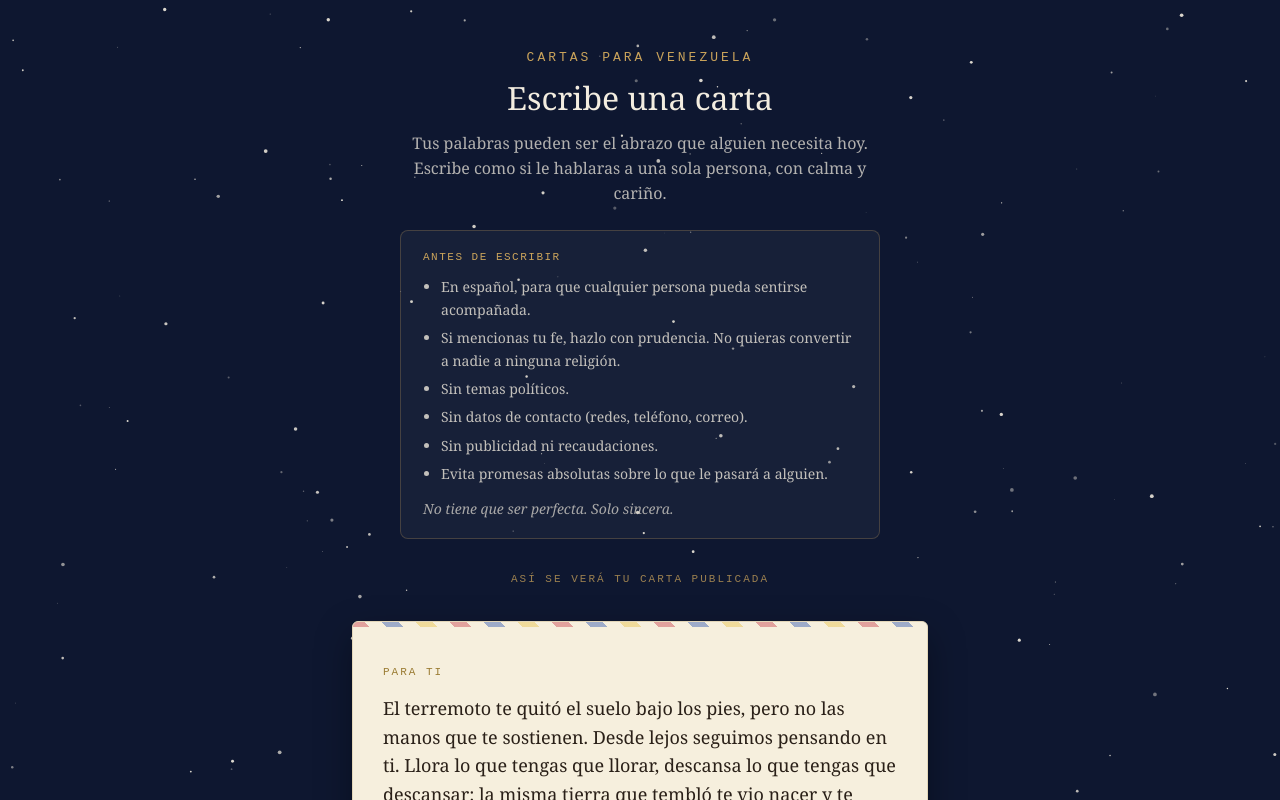
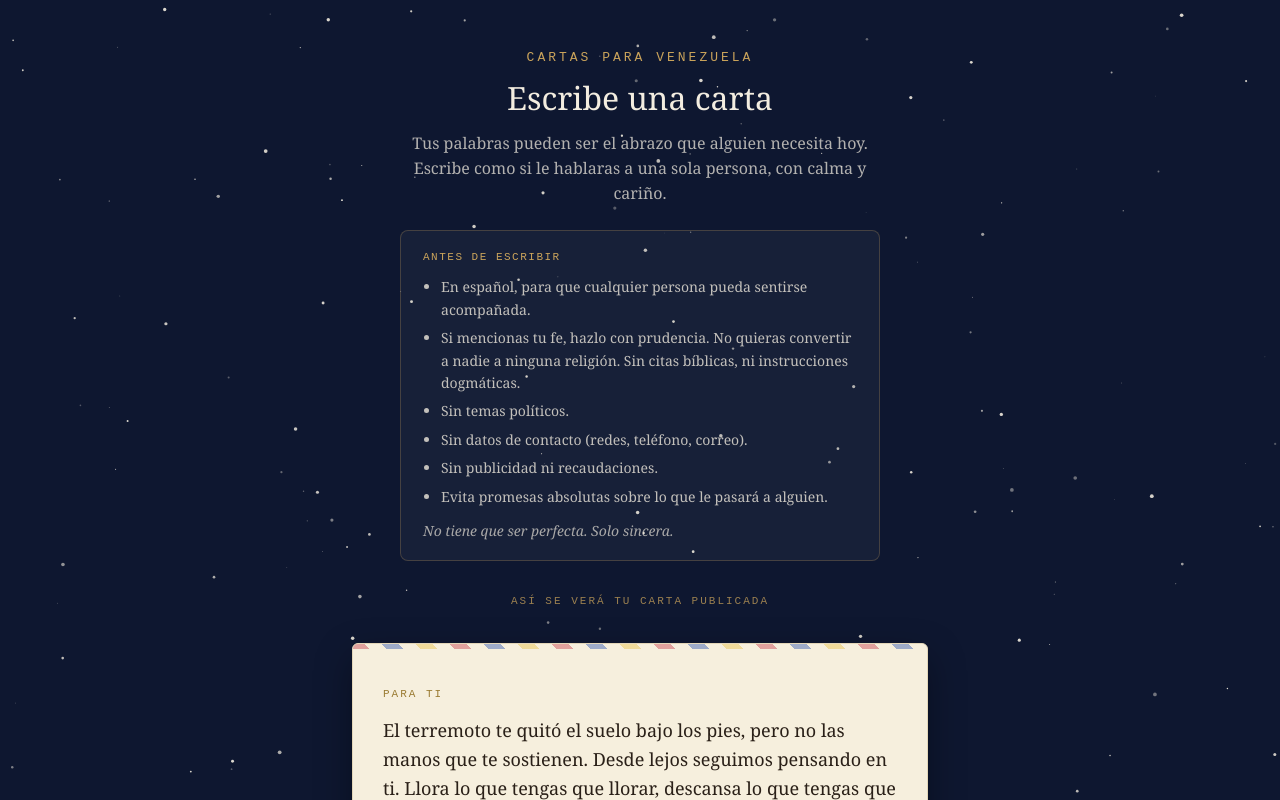
Before and after one commit to sandraalfarovargas/cartas-venezuela, a Next.js app: page /escribir in a window 1280 px wide. Shown: the top 800 px of the page. Built offline with nearby package versions, Linux system fonts and the light colour scheme.

Commit message:
Agregar criterio sobre citas biblicas e instrucciones dogmaticas

```diff
--- a/app/escribir/page.js
+++ b/app/escribir/page.js
@@ -71,7 +71,8 @@ export default function Escribir() {
           <li>En español, para que cualquier persona pueda sentirse acompañada.</li>
           <li>
             Si mencionas tu fe, hazlo con prudencia. No quieras convertir a
-            nadie a ninguna religión.
+            nadie a ninguna religión. Sin citas bíblicas, ni instrucciones
+            dogmáticas.
           </li>
           <li>Sin temas políticos.</li>
           <li>Sin datos de contacto (redes, teléfono, correo).</li>
```
